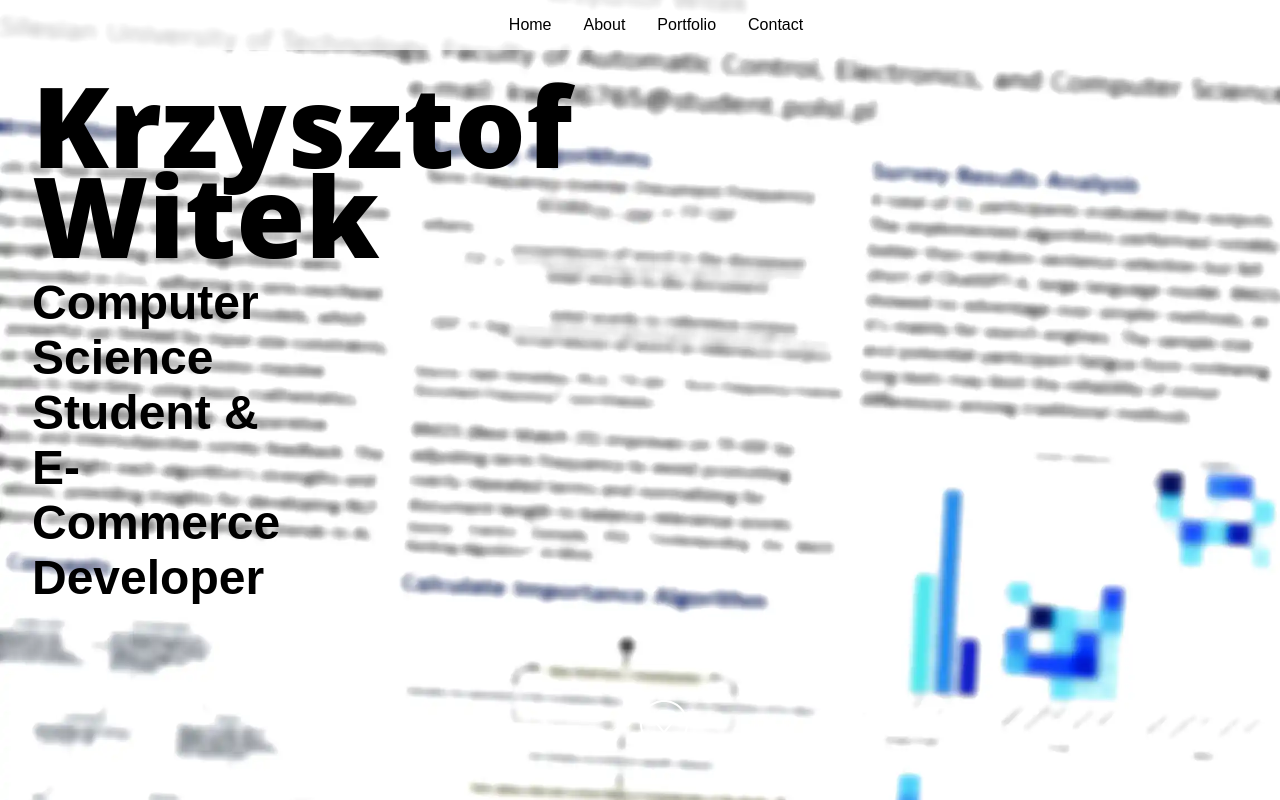
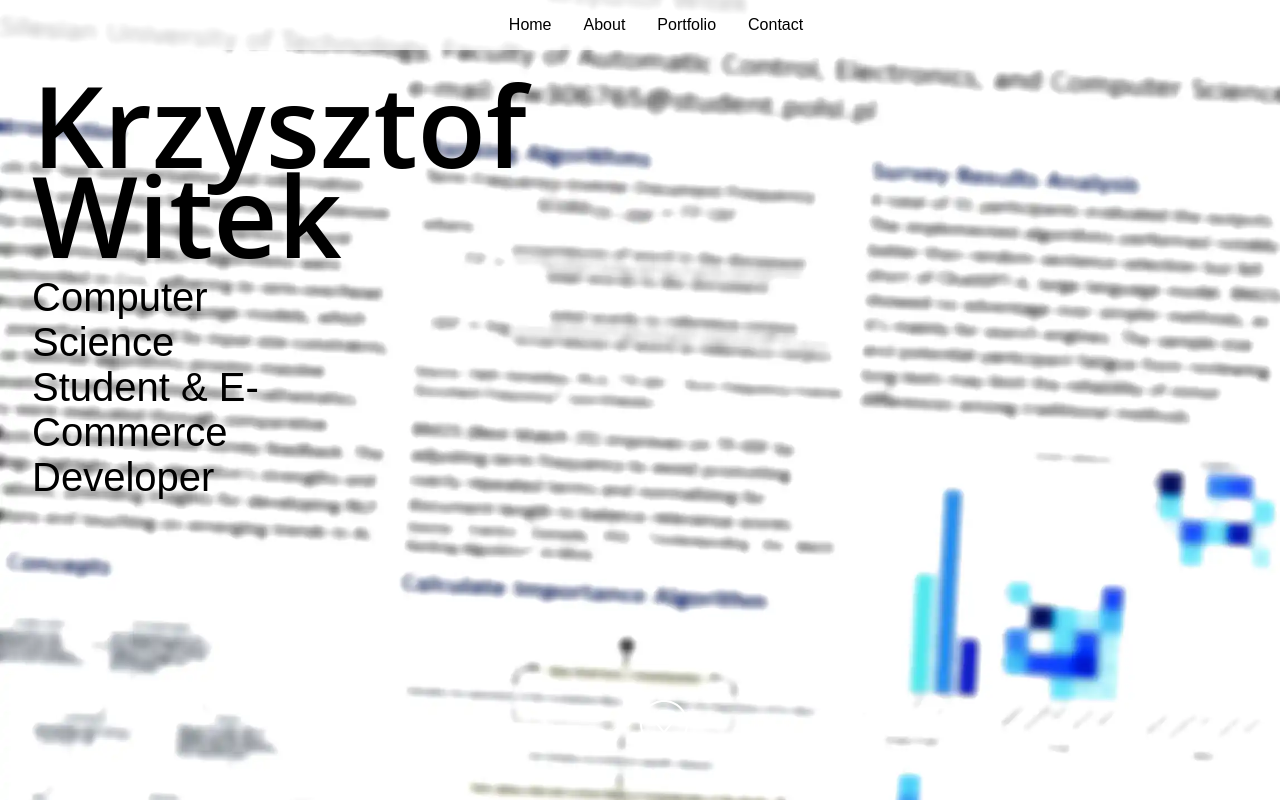
Before and after one commit to krzsztfwtk/my-portfolio-website, a React (Vite) app: page / in a window 1280 px wide. Built offline with nearby package versions, Linux system fonts and the light colour scheme.

Commit message:
less bold font

```diff
--- a/src/styles.css
+++ b/src/styles.css
@@ -52,14 +52,14 @@ section img.background {
 h1 {
   font-family: "Open Sans", sans-serif;
   font-size: 7rem;
-  font-weight: 800;
+  font-weight: 600;
   line-height: 0.8;
   margin: 0;
 }
 
 h2 {
-  font-size: 3rem;
-  font-weight: 600;
+  font-size: 2.5rem;
+  font-weight: 500;
   margin: 0;
   padding-top: 1rem;
 }
```
